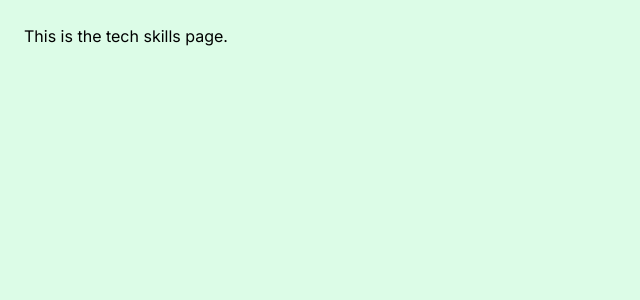
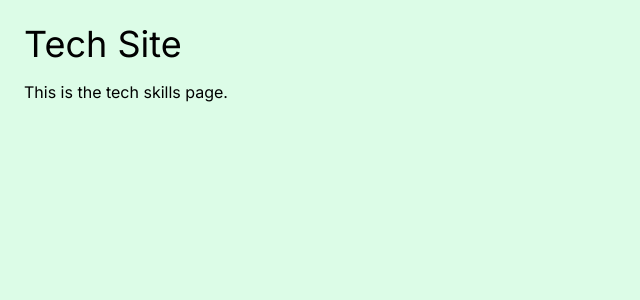
Before and after one commit to edwardtanguay/et453-nextjs-site, a Next.js app: page /techskills in a window 1280 px wide. Shown: the top 300 px of the page, without its empty margins (0-640 px from the left). Built offline with nearby package versions, Linux system fonts and the light colour scheme.

Commit message:
header in

```diff
--- a/app/layout.tsx
+++ b/app/layout.tsx
@@ -1,6 +1,7 @@
 import type { Metadata } from "next";
 import { Inter } from "next/font/google";
 import "./globals.scss";
+import { Header } from "../components/Header";
 
 const inter = Inter({ subsets: ["latin"] });
 
@@ -15,7 +16,12 @@ export default function RootLayout({
 }) {
 	return (
 		<html lang="en">
-			<body className={`${inter.className} bg-green-100 p-6`}>{children}</body>
+			<body className={`${inter.className} bg-green-100 p-6`}>
+				<>
+					<Header />
+					{children}
+				</>
+			</body>
 		</html>
 	);
 }
--- a/app/page.tsx
+++ b/app/page.tsx
@@ -1,7 +1,6 @@
 export default function PageWelcome() {
 	return (
 		<main>
-			<h1 className="text-4xl mb-4">Tech Site</h1>
 			<p>Welcome to this site.</p>
 		</main>
 	);
--- /dev/null
+++ b/components/Header.tsx
@@ -0,0 +1,7 @@
+export const Header = () => {
+	return (
+		<>
+			<h1 className="text-4xl mb-4">Tech Site</h1>
+		</>
+	);
+};
```
